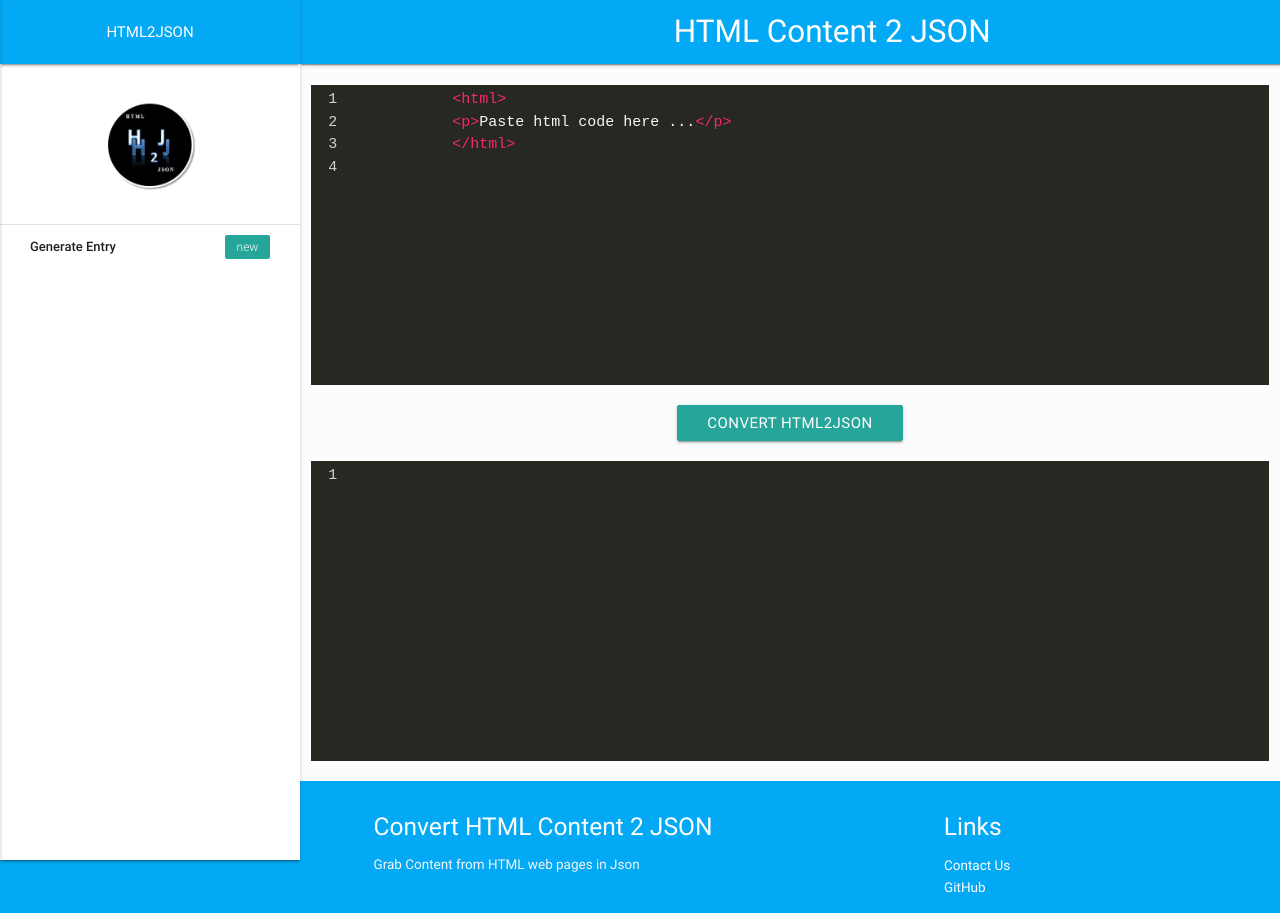
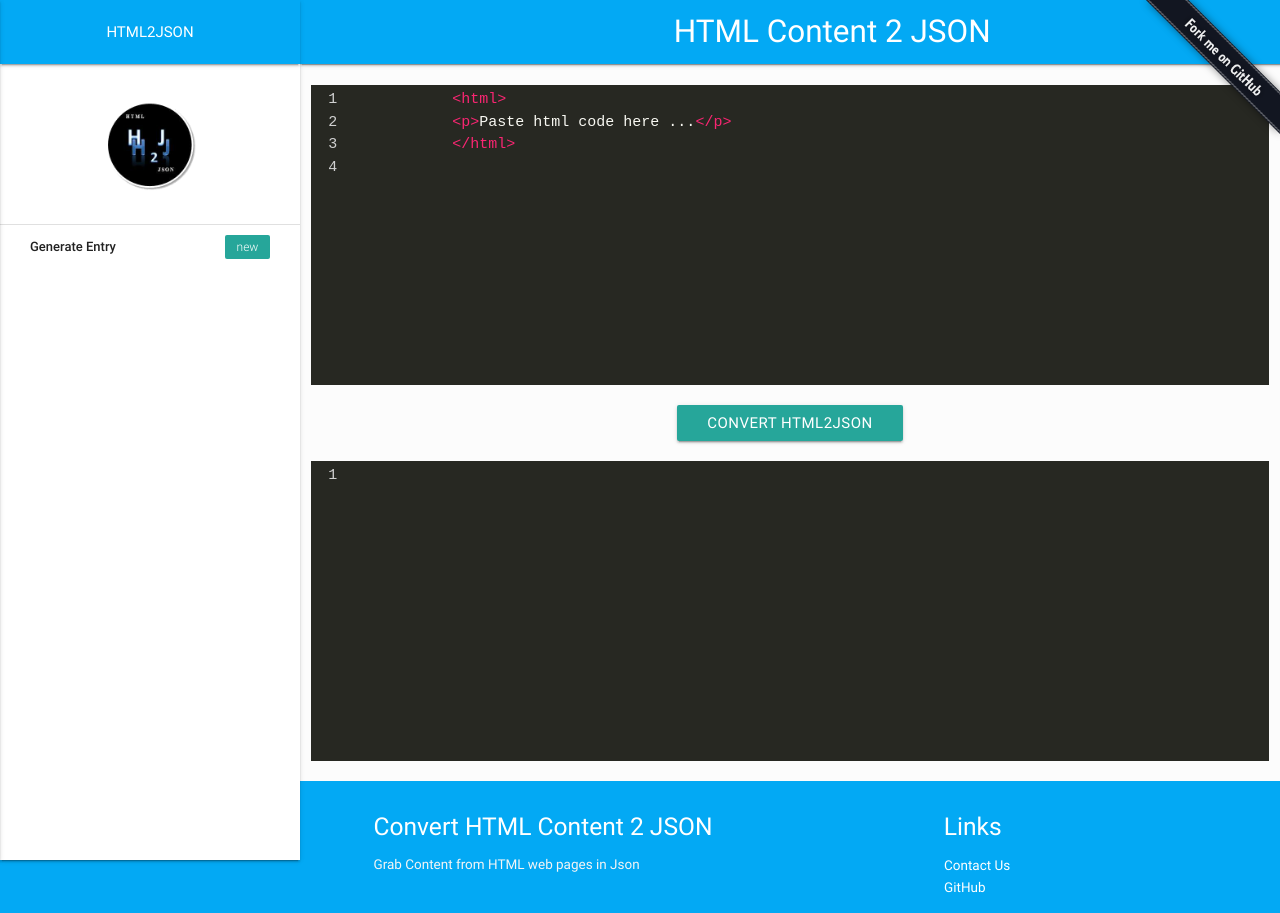
Before and after one commit to openSYSTEM4ALL/HTML2JSON, a plain HTML site: page index.html in a window 1280 px wide. Shown: the top 913 px of the page. Drawn offline with nearby package versions, Linux system fonts and the light colour scheme; some packages are replaced by stand-ins of ours.

Commit message:
adding fork me banner

```diff
--- a/index.html
+++ b/index.html
@@ -20,6 +20,7 @@
 </head>
 
 <body data-ng-app="myApp">
+
     <header>
         <div class="navbar-fixed">
             <nav class="light-blue">
@@ -37,6 +38,8 @@
                 </div>
             </nav>
         </div>
+        <a href="https://github.com/openSYSTEM4ALL/HTML2JSON/"><img style="position: absolute; top: 0; right: 0; border: 0;z-index: 999" src="images/github_banner.png"
+                alt="GitHub" data-canonical-src="images/github_banner.png"></a>
         <ul class="side-nav fixed">
             <nav class="light-blue">
                 <div class="container">
@@ -135,7 +138,7 @@
     <script type="text/javascript" src="js/jquery-2.1.1.min.js"></script>
     <script type="text/javascript" src="js/materialize.min.js"></script>
     <script type="text/javascript" src="script/app.js"></script>
-     <!--live code editor.js-->
+    <!--live code editor.js-->
     <script src="js/codemirror.js"></script>
     <script src="js/xml/xml.js"></script>
     <script src="js/javascript/javascript.js"></script>
```
Also changed, not shown: images/github_banner.png (added).
